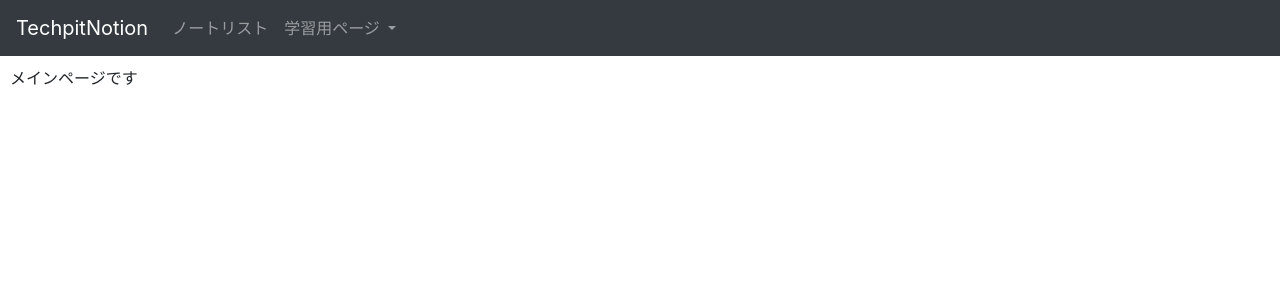
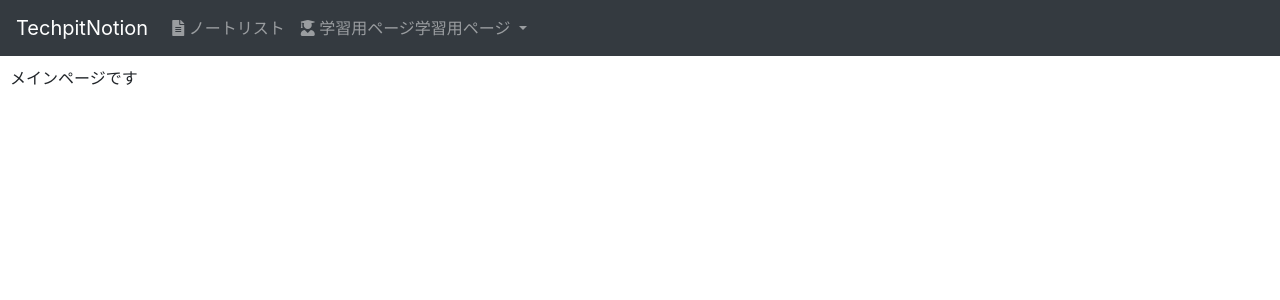
Before and after one commit to taka01150810/nortion_vue, a Vue app in the folder app/: page / in a window 1280 px wide. Shown: the top 300 px of the page. Built offline with nearby package versions, Linux system fonts and the light colour scheme.

Commit message:
Font Awesomeの実装

```diff
--- a/app/src/components/NavigationBar.vue
+++ b/app/src/components/NavigationBar.vue
@@ -14,13 +14,13 @@
         <ul class="navbar-nav">
           <!-- ノートリストページへのリンク -->
           <li class="nav-item">
-            <a class="nav-link" href="#">ノートリスト</a>
+            <a class="nav-link" href="#"><i class="fas fa-file-alt"></i> ノートリスト</a>
           </li>
 
           <!-- 学習ページへのリンク -->
           <li class="nav-item dropdown">
             <a class="nav-link dropdown-toggle" data-toggle="dropdown">
-              学習用ページ
+                <i class="fas fa-user-graduate"></i> 学習用ページ学習用ページ
             </a>
             <ul class="dropdown-menu">
               <li><a class="dropdown-item" href="#">学習1</a></li>
```
